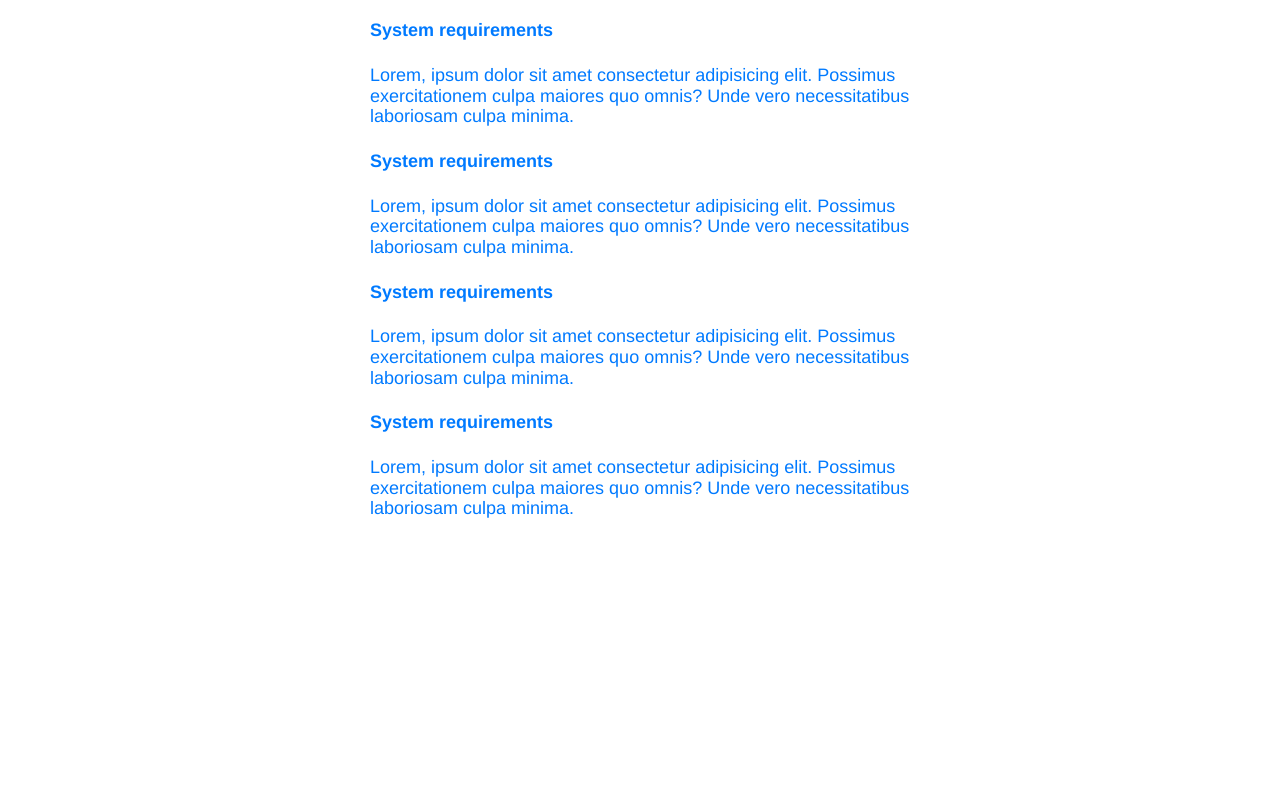
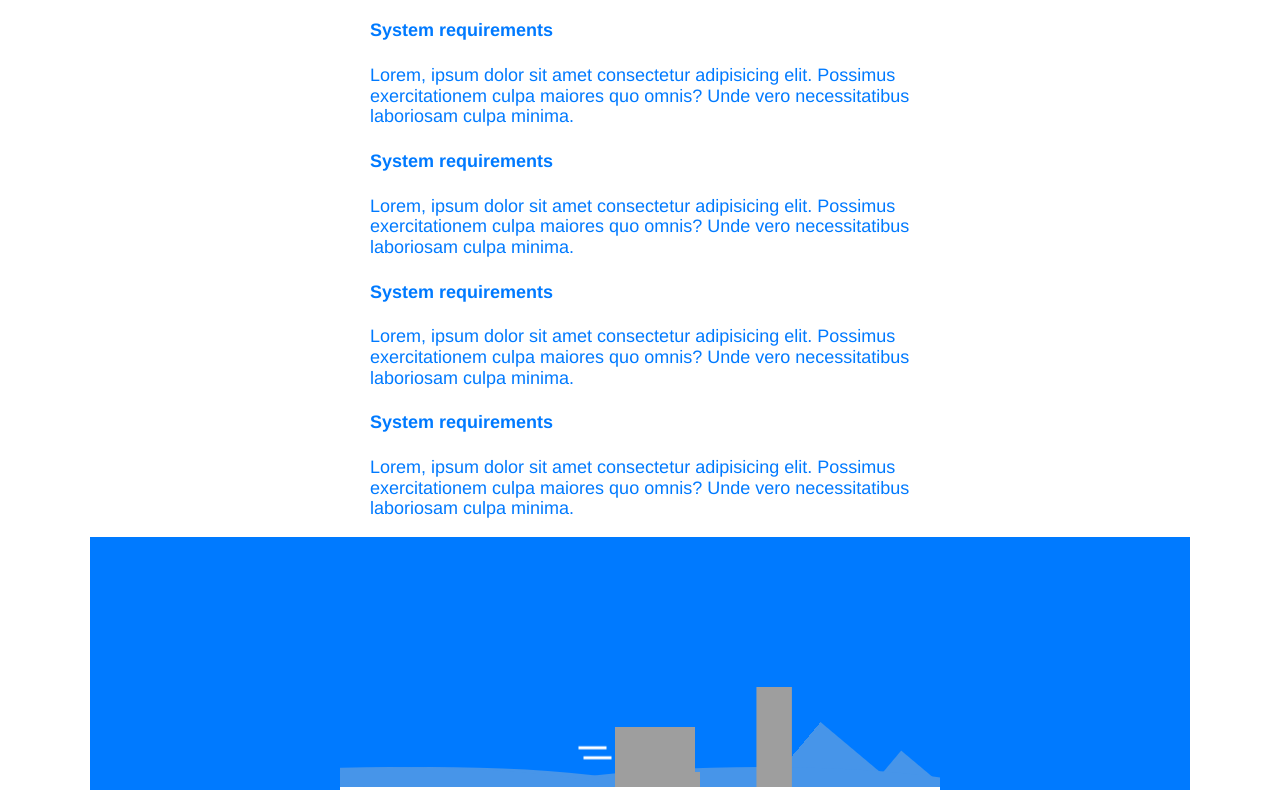
Before and after one commit to Voviman/webhh, a plain HTML site: page index.html in a window 1280 px wide. Shown: the part 2874-3674 px from the top of the page. Before the commit the page ends 3421 px from the top, so only its background shows below. Drawn offline with Linux system fonts and the light colour scheme; grey boxes are pictures that could not be loaded.

Commit message:
css animation

```diff
--- a/index.html
+++ b/index.html
@@ -166,6 +166,20 @@
                 </div>
             </div>
 
+            <div class="anim-truckbody">
+                <div class="loop-wrapper">
+                    <div class="mountain"></div>
+                    <div class="hill"></div>
+                    <div class="tree"></div>
+                    <div class="tree"></div>
+                    <div class="tree"></div>
+                    <div class="cloud"></div>
+                    <div class="rock"></div>
+                    <div class="truck"></div>
+                    <div class="wheels"></div>
+                </div>
+            </div>
+
         </div>
     </div>
 
--- a/style.css
+++ b/style.css
@@ -170,3 +170,151 @@ svg {
 .qa__content__inner-head:checked ~ p {
     visibility: hidden;
 }
+
+.anim-truckbody {
+  background: #007AFF;
+  overflow: hidden;
+  font-family: 'Open Sans', sans-serif;
+}
+.loop-wrapper {
+  margin: 0 auto;
+  position: relative;
+  display: block;
+  width: 600px;
+  height: 250px;
+  overflow: hidden;
+  border-bottom: 3px solid #fff;
+  color: #fff;
+}
+.mountain {
+  position: absolute;
+  right: -900px;
+  bottom: -20px;
+  width: 2px;
+  height: 2px;
+  box-shadow:
+    0 0 0 50px #4795e9,
+    60px 50px 0 70px #4795e9,
+    90px 90px 0 50px #4795e9,
+    250px 250px 0 50px #4795e9,
+    290px 320px 0 50px #4795e9,
+    320px 400px 0 50px #4795e9
+    ;
+  transform: rotate(130deg);
+  animation: mtn 20s linear infinite;
+}
+.hill {
+  position: absolute;
+  right: -900px;
+  bottom: -50px;
+  width: 400px;
+  border-radius: 50%;
+  height: 20px;
+  box-shadow:
+    0 0 0 50px #4795e9,
+    -20px 0 0 20px #4795e9,
+    -90px 0 0 50px #4795e9,
+    250px 0 0 50px #4795e9,
+    290px 0 0 50px #4795e9,
+    620px 0 0 50px #4795e9;
+  animation: hill 4s 2s linear infinite;
+}
+.tree, .tree:nth-child(2), .tree:nth-child(3) {
+  position: absolute;
+  height: 100px;
+  width: 35px;
+  bottom: 0;
+  background: url(https://s3-us-west-2.amazonaws.com/s.cdpn.io/130015/tree.svg) no-repeat;
+}
+.rock {
+  margin-top: -17%;
+  height: 2%;
+  width: 2%;
+  bottom: -2px;
+  border-radius: 20px;
+  position: absolute;
+  background: #ddd;
+}
+.truck, .wheels {
+  transition: all ease;
+  width: 85px;
+  margin-right: -60px;
+  bottom: 0px;
+  right: 50%;
+  position: absolute;
+  background: #eee;
+}
+.truck {
+  background: url(https://s3-us-west-2.amazonaws.com/s.cdpn.io/130015/truck.svg) no-repeat;
+  background-size: contain;
+  height: 60px;
+}
+.truck:before {
+  content: " ";
+  position: absolute;
+  width: 25px;
+  box-shadow:
+    -30px 28px 0 1.5px #fff,
+     -35px 18px 0 1.5px #fff;
+}
+.wheels {
+  background: url(https://s3-us-west-2.amazonaws.com/s.cdpn.io/130015/wheels.svg) no-repeat;
+
+  height: 15px;
+  margin-bottom: 0;
+
+}
+
+.tree  { animation: tree 3s 0.000s linear infinite; }
+.tree:nth-child(2)  { animation: tree2 2s 0.150s linear infinite; }
+.tree:nth-child(3)  { animation: tree3 8s 0.050s linear infinite; }
+.rock  { animation: rock 4s   -0.530s linear infinite; }
+.truck  { animation: truck 4s   0.080s ease infinite; }
+.wheels  { animation: truck 4s   0.001s ease infinite; }
+.truck:before { animation: wind 1.5s   0.000s ease infinite; }
+
+
+@keyframes tree {
+  0%   { transform: translate(1350px); }
+  50% {}
+  100% { transform: translate(-50px); }
+}
+@keyframes tree2 {
+  0%   { transform: translate(650px); }
+  50% {}
+  100% { transform: translate(-50px); }
+}
+@keyframes tree3 {
+  0%   { transform: translate(2750px); }
+  50% {}
+  100% { transform: translate(-50px); }
+}
+
+@keyframes rock {
+  0%   { right: -200px; }
+  100% { right: 2000px; }
+}
+@keyframes truck {
+  0%   { }
+  6%   { transform: translateY(0px); }
+  7%   { transform: translateY(-6px); }
+  9%   { transform: translateY(0px); }
+  10%   { transform: translateY(-1px); }
+  11%   { transform: translateY(0px); }
+  100%   { }
+}
+@keyframes wind {
+  0%   {  }
+  50%   { transform: translateY(3px) }
+  100%   { }
+}
+@keyframes mtn {
+  100% {
+    transform: translateX(-2000px) rotate(130deg);
+  }
+}
+@keyframes hill {
+  100% {
+    transform: translateX(-2000px);
+  }
+}
```
